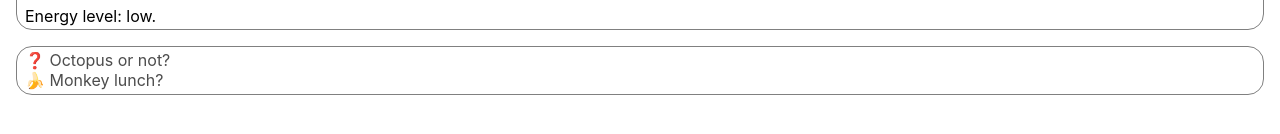
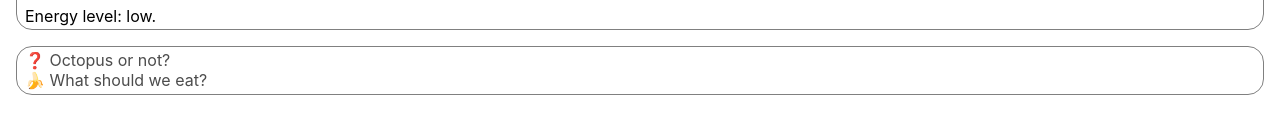
Before and after one commit to FE19-iths/exercises, a React (Create React App) app: page / in a window 1280 px wide. Shown: the part 308-442 px from the top of the page. Built offline with nearby package versions, Linux system fonts and the light colour scheme.

Commit message:
Dag 3 övning 4b

```diff
--- a/src/App.js
+++ b/src/App.js
@@ -13,9 +13,19 @@ function App() {
         <main>
             <section> <Grandparent /> </section>
             <section>
-                <EvolvedCheckBox symbol1="❓" label1="question" symbol2="🐙" label2="octopus"> Octopus or not? </EvolvedCheckBox>
+                <EvolvedCheckBox
+                    items={[
+                        { symbol: "❓", label: 'question' },
+                        { symbol: "🐙", label: 'octopus' }
+                    ]}> Octopus or not? </EvolvedCheckBox>
                 <br/>
-                <EvolvedCheckBox symbol1="🍌" label1="banana" symbol2="🥗" label2="salad"> Monkey lunch? </EvolvedCheckBox>
+                <EvolvedCheckBox
+                    items={[
+                        { symbol: "🍌", label: 'banana' },
+                        { symbol: "🥗", label: 'salad' },
+                        { symbol: "🥦", label: 'broccoli' },
+                        { symbol: "🎂", label: 'cake' }
+                    ]}> What should we eat? </EvolvedCheckBox>
             </section>
         </main>
         </div>
--- a/src/components/EvolvedCheckBox.jsx
+++ b/src/components/EvolvedCheckBox.jsx
@@ -1,13 +1,17 @@
 import React, { useState } from 'react';
 import './EvolvedCheckBox.css';
 
-const EvolvedCheckBox = ({ symbol1, label1, symbol2, label2, children }) => {
-    const [isChecked, setIsChecked] = useState(false);
+const EvolvedCheckBox = ({ items, children }) => {
+    const [index, setIndex] = useState(0);
+    const nextImage = () => setIndex(index < items.length - 1 ? index + 1 : 0)
+
+    let label  = items[index].label;
+    let symbol = items[index].symbol;
 
     return (
         <div className="evolved-checkbox"
-            onClick={() => setIsChecked(!isChecked)} >
-            <span role="img" aria-label={isChecked ? label2 : label1}>{isChecked ? symbol2 : symbol1}</span>
+            onClick={nextImage} >
+            <span role="img" aria-label={label}>{symbol}</span>
             {children}
         </div>
     )
@@ -18,3 +22,5 @@ export default EvolvedCheckBox;
 // [4a] Vanliga checkboxes är för tråkiga. Gör en komponent som ska göra samma sak som en checkbox: man ska kunna klicka på den, och i stället för kryss i en ruta ska den visa olika bilder. Använd state. Som bilder kan du visa använda emojis: 🙂 😒   https://emojipedia.org/
 // Exempel på hur man skriver ut en emoji i HTML på bästa sätt:
 // <span role="img" aria-label="sheep">🐑</span>
+
+// [*4b] Gör så att din egen checkbox kan visa fler än två bilder.
```
